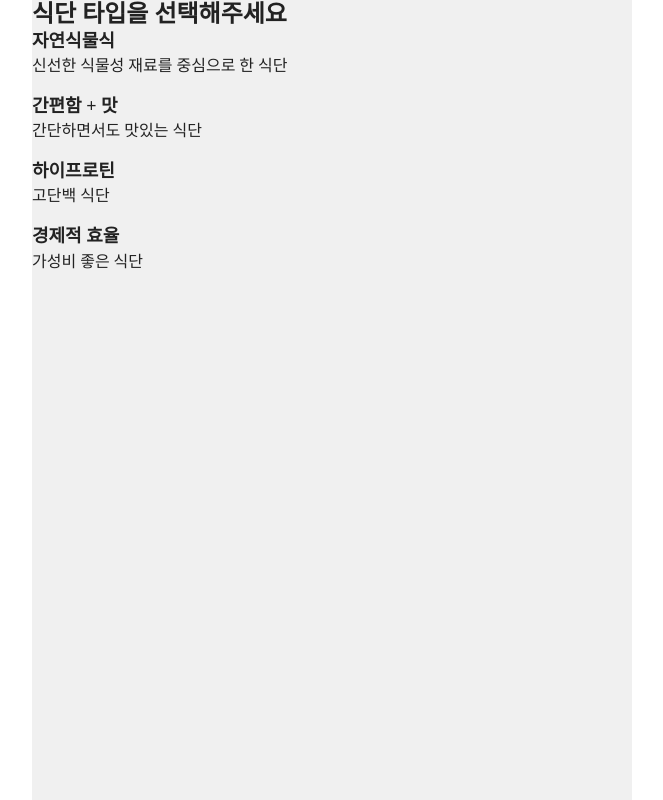
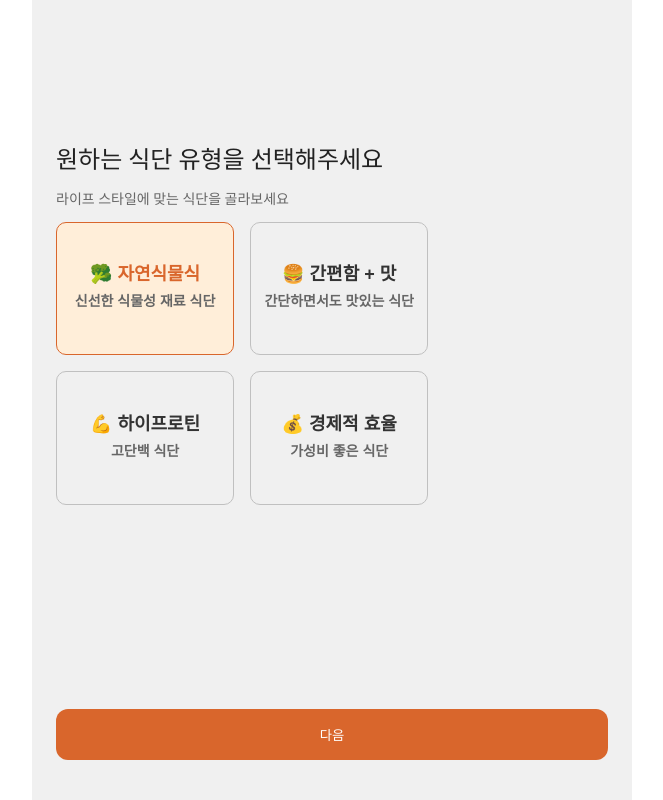
Before and after one commit to gringrape/vegan-app, a React (Vite) app: page /diet-type in a window 1280 px wide. Shown: the whole page, without its empty margins (308-971 px from the left). Built offline with nearby package versions, Linux system fonts and the light colour scheme.

Commit message:
식단유형 스타일

```diff
--- a/src/pages/DietTypePage.js
+++ b/src/pages/DietTypePage.js
@@ -1,32 +1,85 @@
+import { useState } from 'react';
+
 import { useNavigate } from 'react-router';
 
-export default function DietTypePage() {
-  const navigate = useNavigate();
+import styled from 'styled-components';
+
+import Page from '../components/Page';
+import Submit from '../components/Submit';
+
+const Select = styled.div`
+  display: grid;
+  grid-template-columns: repeat(2, 1fr);
+  gap: 1em;
+
+  button {
+    min-height: 10em;
+    padding: 1em;
+  }
+`;
+
+const SelectButton = styled.button`
+  display: block;
+  width: 100%;
+  padding: 1.5em 0;
+  border-radius: 0.75em;
+  border: 1px solid ${({ theme, selected }) => selected ? theme.colors.primary : theme.colors.state.disabled};
+  color: ${({ theme, selected }) => selected ? theme.colors.primary : theme.colors.text};
+  background-color: ${({ theme, selected }) => selected ? theme.colors.primarySuperLight : theme.colors.background};
+  font-weight: bold;
+`;
+
 const dietTypes = [
-    { id: 1, name: '자연식물식', description: '신선한 식물성 재료를 중심으로 한 식단' },
-    { id: 2, name: '간편함 + 맛', description: '간단하면서도 맛있는 식단' },
-    { id: 3, name: '하이프로틴', description: '고단백 식단' },
-    { id: 4, name: '경제적 효율', description: '가성비 좋은 식단' }
+  { id: 1, name: '🥦 자연식물식', description: '신선한 식물성 재료 식단' },
+  { id: 2, name: '🍔 간편함 + 맛', description: '간단하면서도 맛있는 식단' },
+  { id: 3, name: '💪 하이프로틴', description: '고단백 식단' },
+  { id: 4, name: '💰 경제적 효율', description: '가성비 좋은 식단' }
 ];
 
+export default function DietTypePage() {
+  const [selectedDietType, setSelectedDietType] = useState(1);
+
+  const isNextDisabled = selectedDietType === '';
+
+  const navigate = useNavigate();
+
   const handleCardClick = (typeId) => {
+    setSelectedDietType(typeId);
+  };
+
+  const handleSubmit = (e) => {
+    e.preventDefault();
     navigate('/exclude-ingredients');
   };
 
   return (
-    <div>
-      <h1>식단 타입을 선택해주세요</h1>
-      <div>
+    <Page>
+      <form>
+        <label>
+          원하는 식단 유형을 선택해주세요
+        </label>
+        <p>라이프 스타일에 맞는 식단을 골라보세요</p>
+        <Select>
           {dietTypes.map((type) => (
-          <div
+            <SelectButton
               key={type.id}
+              type="button"
+              selected={selectedDietType === type.id}
               onClick={() => handleCardClick(type.id)}
             >
               <h3>{type.name}</h3>
               <p>{type.description}</p>
-          </div>
+            </SelectButton>
           ))}
-      </div>
-    </div>
+        </Select>
+      </form>
+      <Submit
+        type="button"
+        onClick={handleSubmit}
+        disabled={isNextDisabled}
+      >
+        다음
+      </Submit>
+    </Page>
   );
 }
--- a/src/pages/GenderPage.js
+++ b/src/pages/GenderPage.js
@@ -13,7 +13,7 @@ const Select = styled.div`
   gap: 1em;
 `;
 
-const GenderButton = styled.button`
+const SelectButton = styled.button`
   display: block;
   width: 100%;
   padding: 1.5em 0;
@@ -44,20 +44,20 @@ export default function GenderPage() {
         <label>성별을 선택해주세요</label>
         <p>성별에 맞는 식단을 알려드려요</p>
         <Select>
-          <GenderButton
+          <SelectButton
             type="button"
             selected={selectedGender === 'female'}
             onClick={() => handleGenderSelect('female')}
           >
             여성
-          </GenderButton>
-          <GenderButton
+          </SelectButton>
+          <SelectButton
             type="button"
             selected={selectedGender === 'male'}
             onClick={() => handleGenderSelect('male')}
           >
             남성
-          </GenderButton>
+          </SelectButton>
         </Select>
       </form>
       <Submit onClick={handleNext} disabled={isNextDisabled}>
```
Lines whose indentation alone changed are shown as unchanged.
